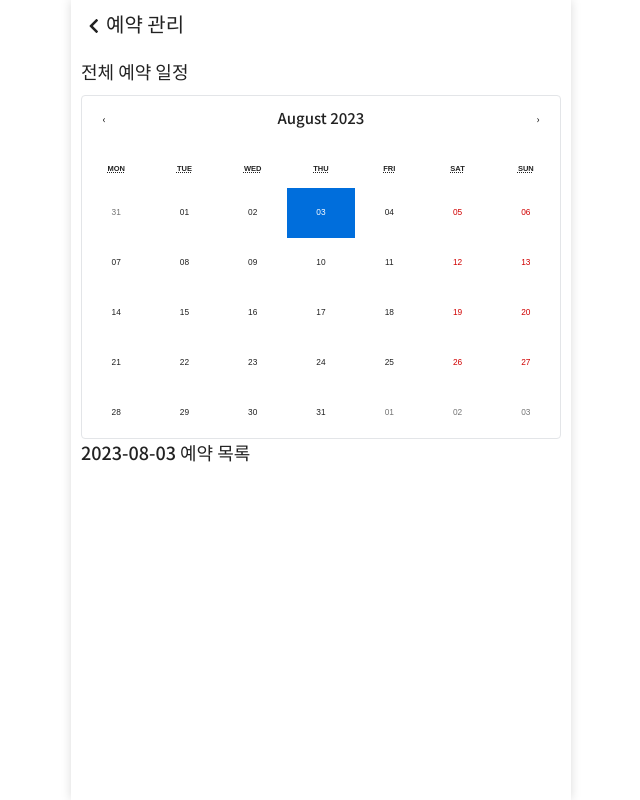
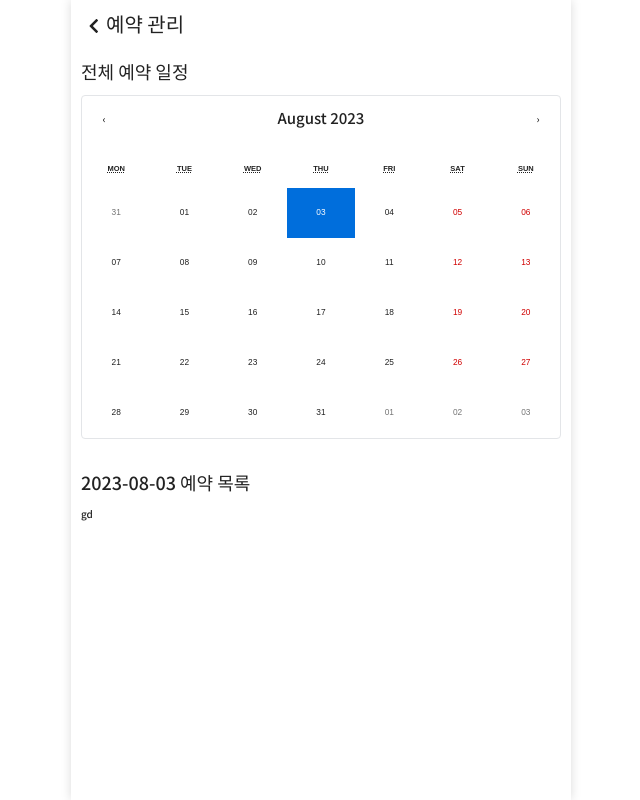
Before and after one commit to ycjeon0129/Planty, a React (Create React App) app in the folder frontend/: page /mypage/booking in a window 1280 px wide. Shown: the whole page, without its empty margins (319-959 px from the left). Built offline with nearby package versions, Linux system fonts and the light colour scheme.

Commit message:
[FE] Design : 예약페이지 레이아웃 수정

```diff
--- a/frontend/src/components/layout/Page/BookingPageLayout/BookingPageLayout.tsx
+++ b/frontend/src/components/layout/Page/BookingPageLayout/BookingPageLayout.tsx
@@ -2,14 +2,24 @@ import React, { ReactNode } from 'react';
 import './BookingPageLayout.scss';
 import PageLayout from 'components/layout/common/PageLayout/PageLayout';
 import NavigationLayout from 'components/layout/navigation/NavigationLayout/NavigationLayout';
+import ContentsLayout from 'components/layout/common/ContentsLayout/ContentsLayout';
 
 function BookingPageLayout({ children }: { children: ReactNode[] }) {
 	return (
 		<PageLayout>
+			{/* 페이지 헤더 */}
 			<NavigationLayout>{children[0]}</NavigationLayout>
-			<div className="booking-page-layout">{children[1]}</div>
-			<div>{children[2]}</div>
-			<div>{children[3]}</div>
+			<div className="booking-page-layout">
+				{/* 전체 예약 일정 */}
+				<ContentsLayout id="calendar">
+					{children[1]}
+					{children[2]}
+				</ContentsLayout>
+				<ContentsLayout id="booking-list">
+					{children[3]}
+					{children[4]}
+				</ContentsLayout>
+			</div>
 		</PageLayout>
 	);
 }
```
